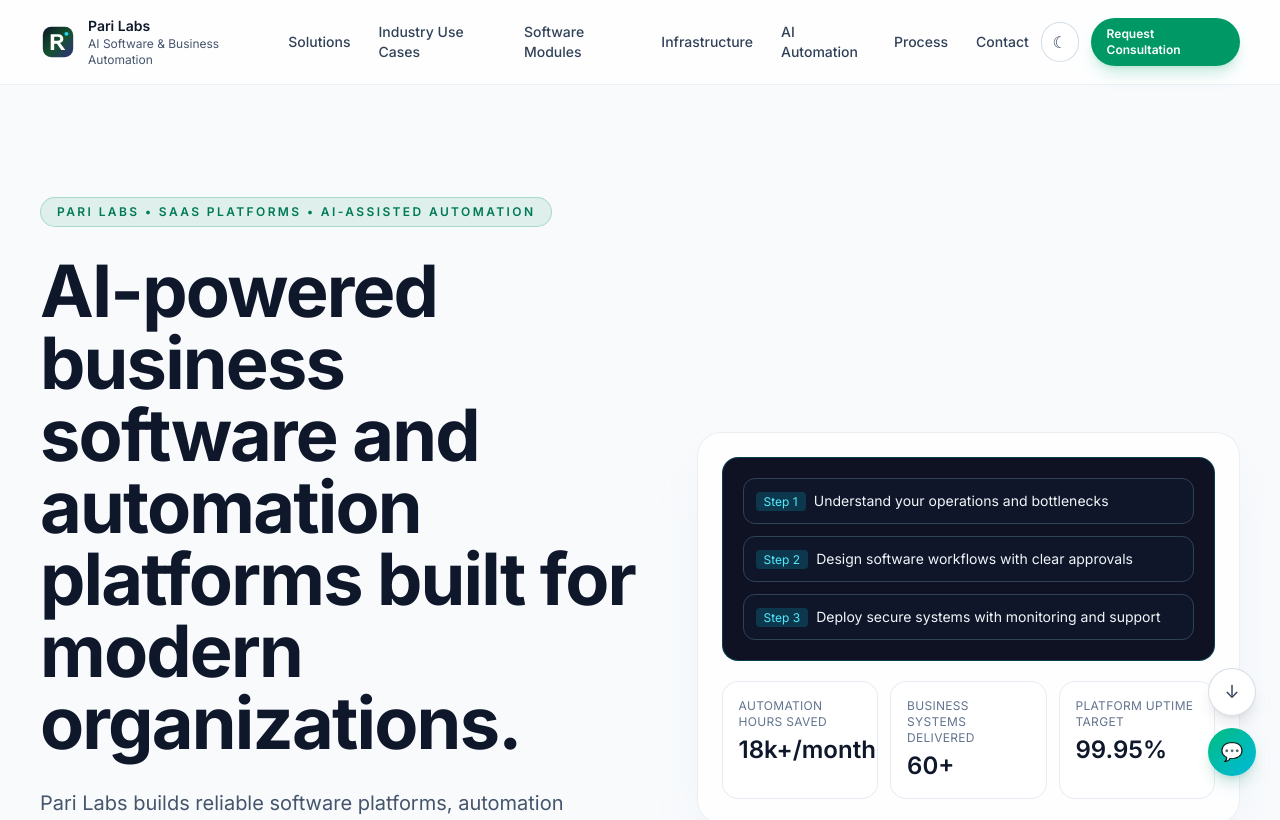
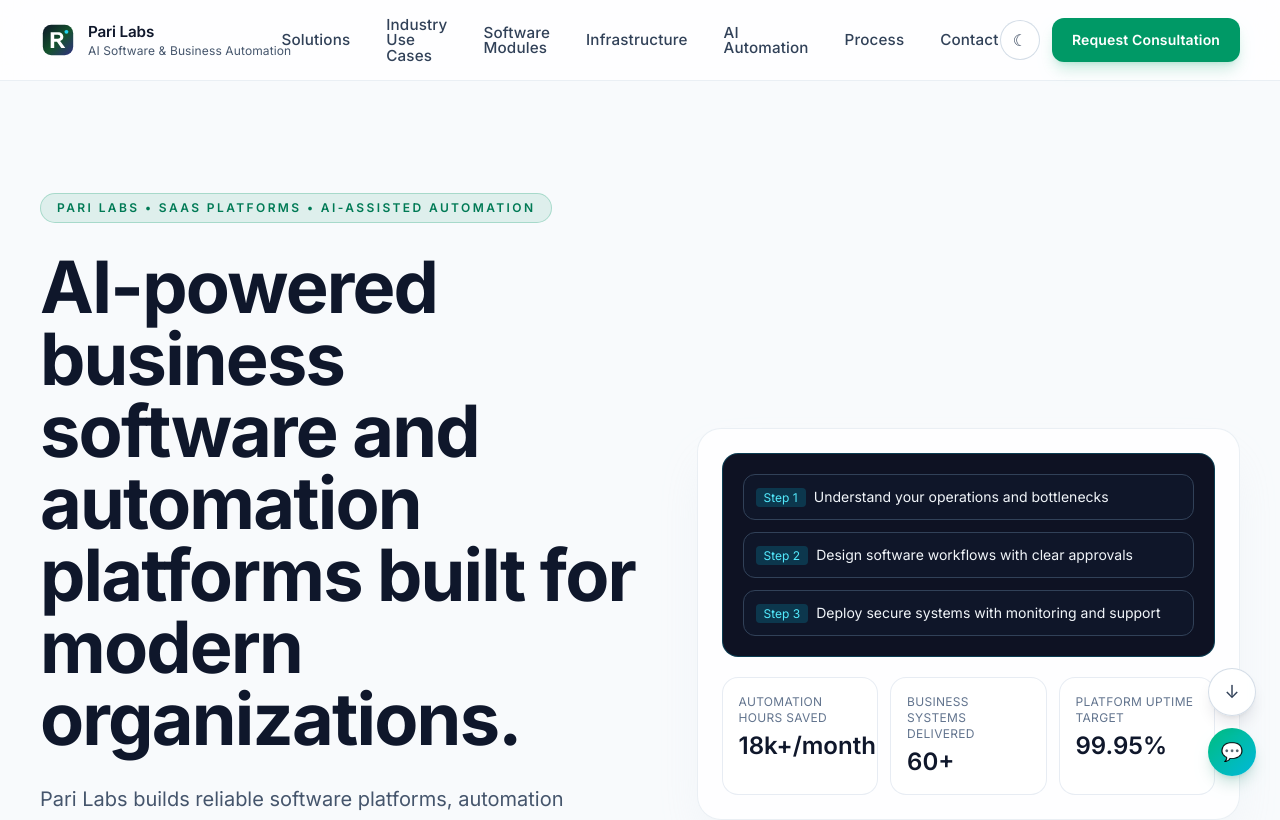
Before and after one commit to karthikeyan2752bit/kdotcom, a Next.js app: page / in a window 1280 px wide. Shown: the top 820 px of the page. Built offline with nearby package versions, Linux system fonts and the light colour scheme.

Commit message:
Refine header layout and responsive navigation polish

```diff
--- a/components/layout/site-header.tsx
+++ b/components/layout/site-header.tsx
@@ -1,6 +1,6 @@
 "use client";
 
-import { useState } from "react";
+import { useEffect, useState } from "react";
 import Link from "next/link";
 import Image from "next/image";
 import { motion, AnimatePresence } from "framer-motion";
@@ -18,35 +18,57 @@
 
 export function SiteHeader() {
   const [isOpen, setIsOpen] = useState(false);
+  const [isScrolled, setIsScrolled] = useState(false);
+
+  useEffect(() => {
+    const onScroll = () => setIsScrolled(window.scrollY > 8);
+
+    onScroll();
+    window.addEventListener("scroll", onScroll, { passive: true });
+
+    return () => window.removeEventListener("scroll", onScroll);
+  }, []);
 
   return (
-    <header className="sticky top-0 z-40 border-b border-slate-200/70 bg-white/80 backdrop-blur-xl dark:border-slate-800/80 dark:bg-slate-950/75">
-      <div className="mx-auto flex max-w-7xl items-center justify-between gap-3 px-6 py-4 lg:px-10">
-        <Link href="/" className="flex items-center gap-3">
-          <Image src="/logo-mark.svg" alt="Pari Labs logo" width={36} height={36} priority />
-          <div>
-            <p className="text-sm font-semibold text-slate-900 dark:text-slate-100">Pari Labs</p>
-            <p className="text-xs text-slate-600 dark:text-slate-400">AI Software & Business Automation</p>
+    <header
+      className={`sticky top-0 z-40 border-b border-slate-200/70 bg-white/80 backdrop-blur-xl transition-all duration-300 dark:border-slate-800/80 dark:bg-slate-950/75 ${
+        isScrolled ? "shadow-sm shadow-slate-900/5 dark:shadow-black/20" : ""
+      }`}
+    >
+      <div className="mx-auto grid h-20 max-w-7xl grid-cols-[1fr_auto] items-center gap-3 px-5 sm:px-6 lg:grid-cols-3 lg:px-10">
+        <Link href="/" className="inline-flex items-center gap-3 self-center">
+          <Image src="/logo-mark.svg" alt="Pari Labs logo" width={36} height={36} priority className="h-9 w-9" />
+          <div className="space-y-0.5 leading-tight">
+            <p className="text-[0.95rem] font-semibold tracking-[-0.01em] text-slate-900 dark:text-slate-100">Pari Labs</p>
+            <p className="text-xs tracking-[0.01em] text-slate-600 dark:text-slate-400">AI Software & Business Automation</p>
           </div>
         </Link>
 
-        <nav className="hidden h-full items-center gap-7 text-sm font-medium text-slate-700 lg:flex dark:text-slate-300">
+        <nav className="hidden items-center justify-center gap-7 text-[0.95rem] font-medium leading-none tracking-[0.01em] text-slate-700 lg:flex dark:text-slate-300">
           {navItems.map((item) => (
-            <a key={item.href} href={item.href} className="inline-flex h-full items-center transition hover:text-emerald-600 dark:hover:text-emerald-300">
+            <a
+              key={item.href}
+              href={item.href}
+              className="group relative inline-flex h-11 items-center px-1 transition-colors duration-200 hover:text-emerald-600 focus-visible:outline-none focus-visible:ring-2 focus-visible:ring-emerald-500/50 dark:hover:text-emerald-300"
+            >
               {item.label}
+              <span className="absolute inset-x-1 bottom-2 h-px origin-left scale-x-0 bg-current opacity-70 transition-transform duration-200 group-hover:scale-x-100" />
             </a>
           ))}
         </nav>
 
-        <div className="flex items-center gap-2 sm:gap-3">
+        <div className="flex items-center justify-end gap-2 sm:gap-3">
           <ThemeToggle />
-          <a href="#contact" className="rounded-full bg-emerald-600 px-4 py-2 text-xs font-semibold text-white shadow-lg shadow-emerald-600/20 transition hover:bg-emerald-500">
+          <a
+            href="#contact"
+            className="hidden h-11 items-center rounded-xl bg-emerald-600 px-5 text-sm font-semibold tracking-[0.01em] text-white shadow-lg shadow-emerald-600/20 transition-all duration-200 hover:-translate-y-0.5 hover:bg-emerald-500 hover:shadow-emerald-600/30 lg:inline-flex"
+          >
             Request Consultation
           </a>
           <button
             type="button"
             onClick={() => setIsOpen((open) => !open)}
-            className="inline-flex h-10 w-10 items-center justify-center rounded-full border border-slate-300/80 text-slate-700 lg:hidden dark:border-slate-700 dark:text-slate-200"
+            className="inline-flex h-10 w-10 items-center justify-center rounded-xl border border-slate-300/80 text-lg text-slate-700 transition-colors hover:bg-slate-100 lg:hidden dark:border-slate-700 dark:text-slate-200 dark:hover:bg-slate-900"
             aria-label="Toggle navigation menu"
             aria-expanded={isOpen}
           >
@@ -62,7 +84,7 @@
             animate={{ opacity: 1, y: 0 }}
             exit={{ opacity: 0, y: -10 }}
             transition={{ duration: 0.2 }}
-            className="border-t border-slate-200/80 bg-white/95 px-4 py-3 lg:hidden dark:border-slate-800 dark:bg-slate-950/95"
+            className="border-t border-slate-200/80 bg-white/95 px-4 pb-4 pt-3 backdrop-blur-xl lg:hidden dark:border-slate-800 dark:bg-slate-950/95"
           >
             <div className="mx-auto grid max-w-7xl gap-2">
               {navItems.map((item) => (
@@ -70,7 +92,7 @@
                   key={item.href}
                   href={item.href}
                   onClick={() => setIsOpen(false)}
-                  className="rounded-lg px-3 py-2 text-sm font-medium text-slate-700 transition hover:bg-emerald-50 hover:text-emerald-700 dark:text-slate-300 dark:hover:bg-slate-900 dark:hover:text-emerald-300"
+                  className="rounded-lg px-3 py-2.5 text-sm font-medium tracking-[0.01em] text-slate-700 transition hover:bg-emerald-50 hover:text-emerald-700 dark:text-slate-300 dark:hover:bg-slate-900 dark:hover:text-emerald-300"
                 >
                   {item.label}
                 </a>
@@ -78,7 +100,7 @@
               <a
                 href="#contact"
                 onClick={() => setIsOpen(false)}
-                className="mt-1 inline-flex items-center justify-center rounded-full bg-emerald-600 px-4 py-2 text-xs font-semibold text-white shadow-lg shadow-emerald-600/20 transition hover:bg-emerald-500"
+                className="mt-2 inline-flex h-11 items-center justify-center rounded-xl bg-emerald-600 px-4 text-sm font-semibold tracking-[0.01em] text-white shadow-lg shadow-emerald-600/20 transition hover:bg-emerald-500"
               >
                 Request Consultation
               </a>
```
